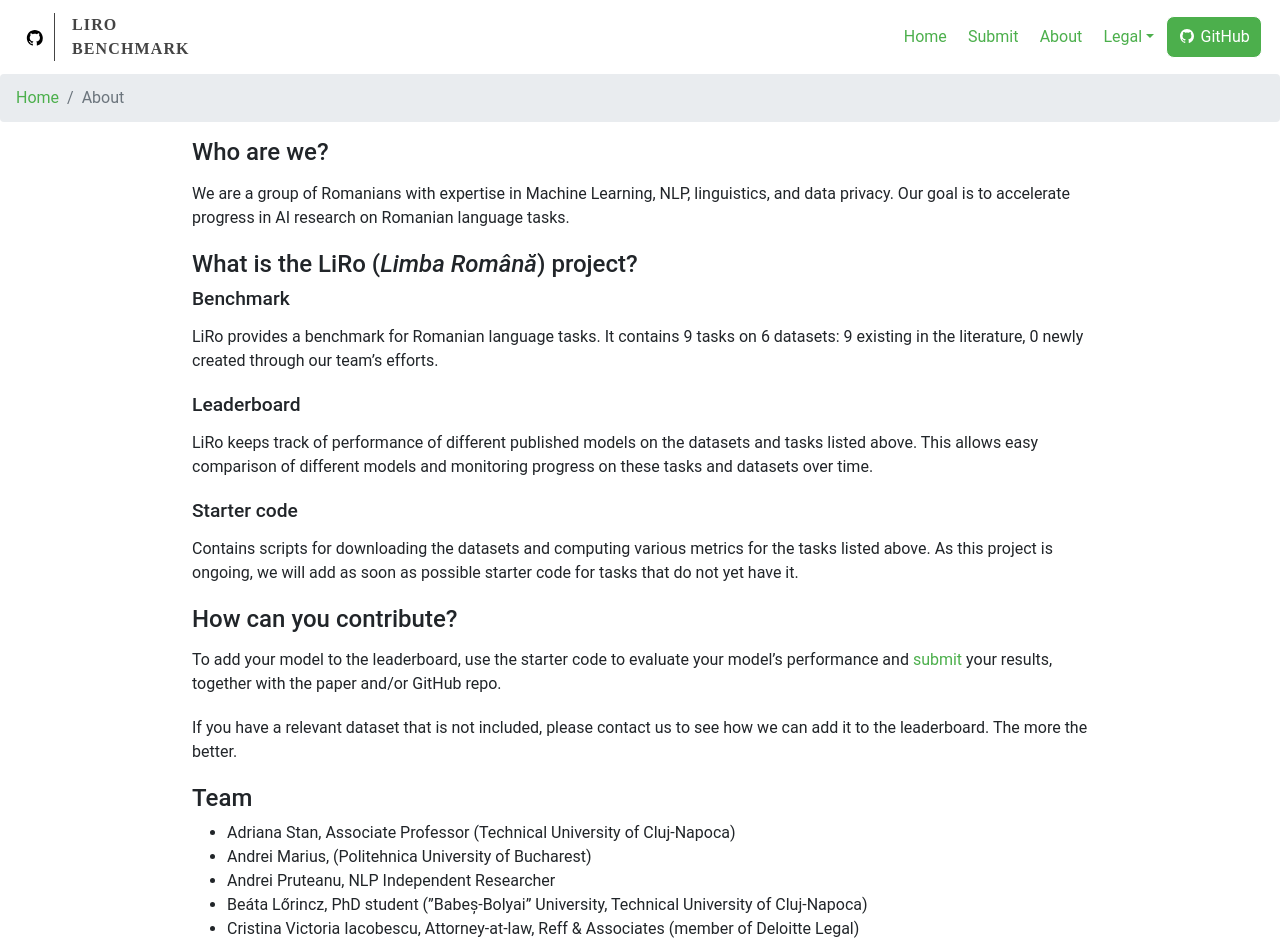
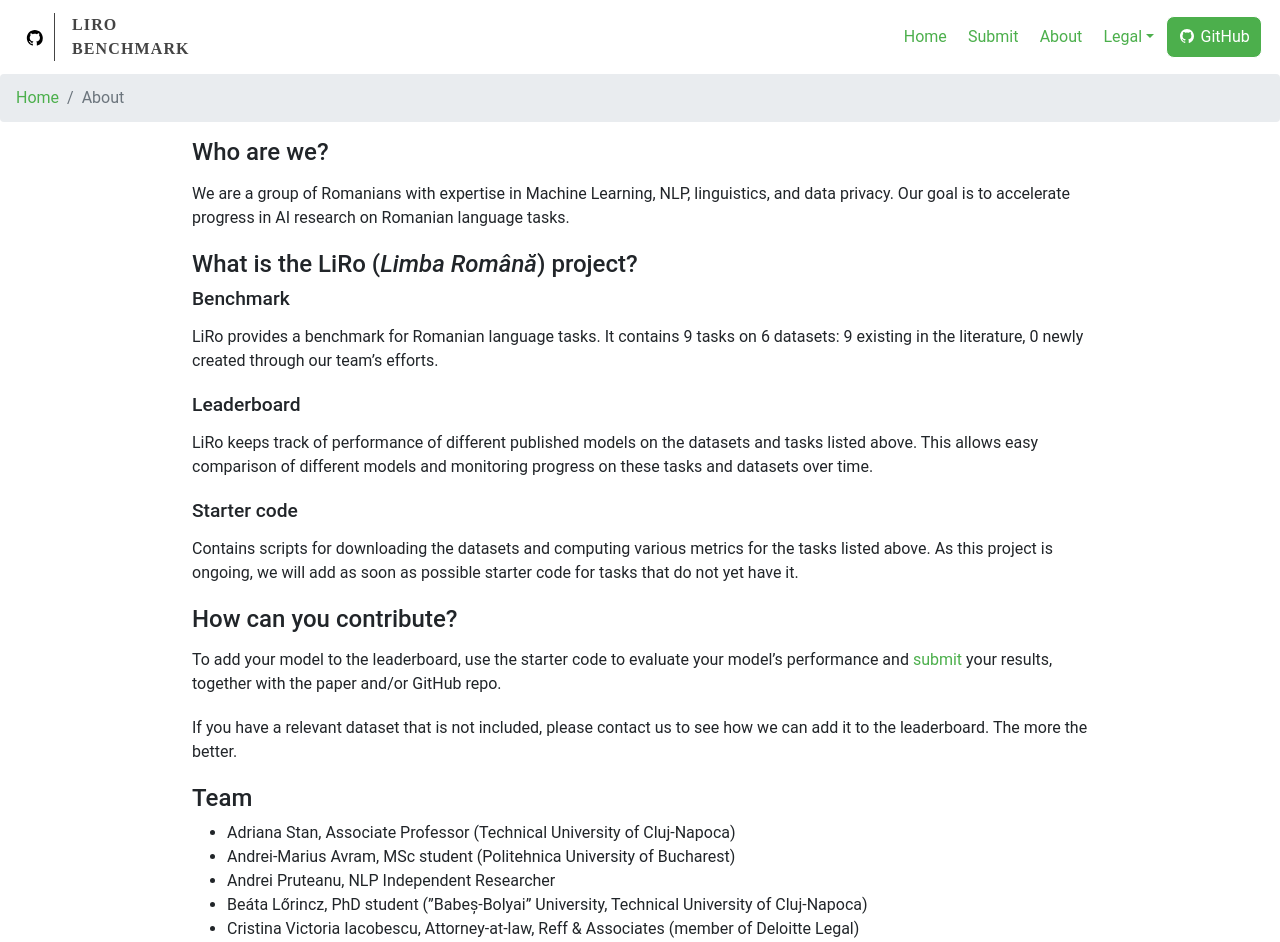
Before and after one commit to LiroBenchmark/LiroBenchmark.github.io, a React (Create React App) app: page /ro_benchmark_leaderboard/about in a window 1280 px wide. Shown: the top 942 px of the page. Built offline with nearby package versions, Linux system fonts and the light colour scheme; what webfontloader would draw is missing.

Commit message:
Updated affiliation for team members

```diff
--- a/src/Components/AboutPage.js
+++ b/src/Components/AboutPage.js
@@ -42,7 +42,7 @@ const AboutPage = () => (
     <h1>Team</h1>
     <ul>
       <li>Adriana Stan, Associate Professor (Technical University of Cluj-Napoca)</li>
-      <li>Andrei Marius, (Politehnica University of Bucharest)</li>
+      <li>Andrei-Marius Avram, MSc student (Politehnica University of Bucharest)</li>
       <li>Andrei Pruteanu, NLP Independent Researcher</li>
       <li>Beáta Lőrincz, PhD student (”Babeș-Bolyai” University, Technical University of Cluj-Napoca)</li>
       <li>Cristina Victoria Iacobescu, Attorney-at-law, Reff & Associates (member of Deloitte Legal)</li>
```
